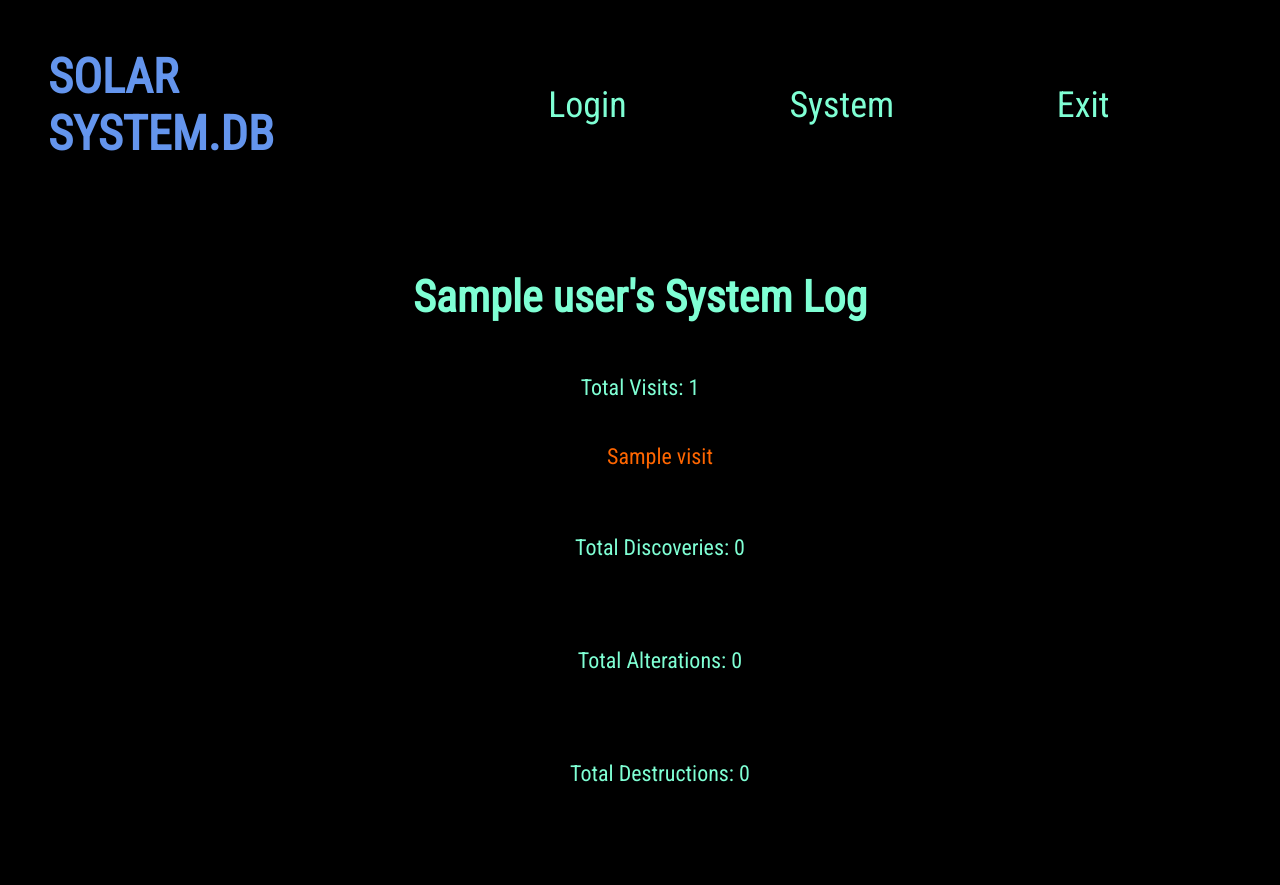
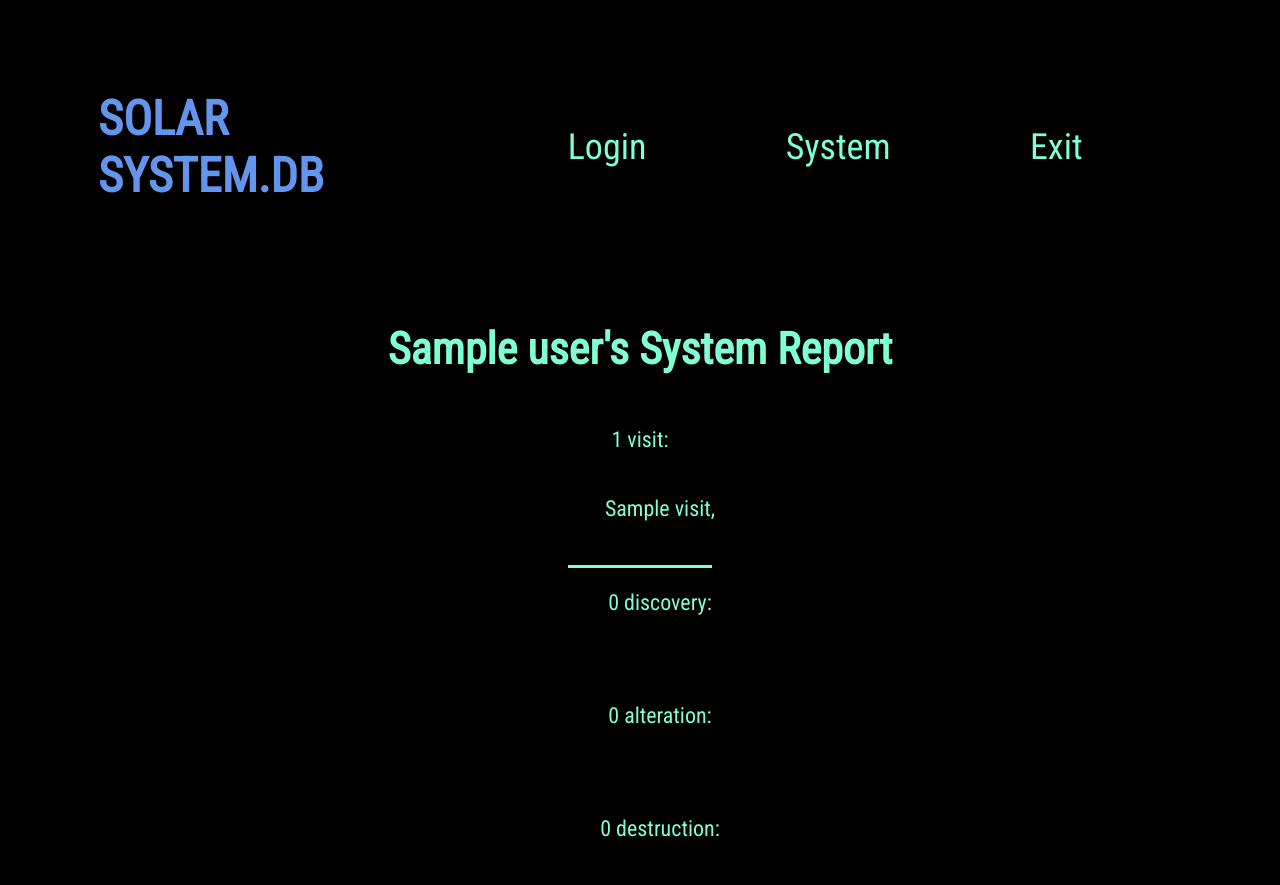
Before and after one commit to WaxenOsprey/SolarSystem.DB, a Flask app: page /exit in a window 1280 px wide. Before the commit the page ends 782 px from the top, so only its background shows below. Run offline with Flask 3, Linux system fonts and the light colour scheme; a database or web service that is not in the repository returns one stand-in record (values such as "Sample title"); some libraries are stand-ins or nearby versions.

Commit message:
css and layout changes some jinja logic at exit.html

```diff
--- a/static/style.css
+++ b/static/style.css
@@ -138,15 +170,6 @@
   background-size: cover;
 }
 
-.report > ul > li {
-  display: inline;
-}
-
-.report > ul > li > p {
-  display: inline;
-  color: #ff6600
-}
-
 .single-planet-container {
   display: flex;
   flex-direction: row-reverse;
@@ -169,3 +192,73 @@
 .moon-list > h3 {
   text-decoration: overline;
 }
+
+nav {
+  margin: 40px;
+  color: cornflowerblue;
+  border-width: 5px;
+  border-color: cornflowerblue;
+  border-style: solid;
+  border-top-style: none;
+  border-left-style: none;
+  border-right-style: none;
+  padding: 10px;
+  display: flex;
+  flex-direction: row-reverse;
+  justify-content: space-between;
+}
+
+nav > a:link {
+  text-decoration: none;
+  font-size: 36px;
+  font-weight: bolder;
+  color: cornflowerblue;
+}
+
+nav > a:visited {
+  text-decoration: none;
+  font-size: 36px;
+  font-weight: bolder;
+  color: cornflowerblue;
+}
+
+nav > a:hover {
+  text-decoration: none;
+  font-size: 36px;
+  font-weight: bolder;
+  color: hotpink;
+}
+
+.planets.nav > a:active {
+  text-decoration: none;
+  font-size: 36px;
+  font-weight: bolder;
+  color: red;
+}
+
+
+.report > ul > li {
+  display: inline;
+}
+
+.report > ul > li > p {
+  display: inline;
+}
+
+
+.discoveries-list > li > p {
+  color: rgb(0, 166, 255);
+}
+
+.discoveries-list {
+  border-top-style: solid;
+  border-color: aquamarine;
+}
+
+.alterations-list > li > p {
+  color: rgb(255, 145, 0);
+}
+
+.destructions-list > li > p {
+  color: red;
+}
--- a/templates/exit.html
+++ b/templates/exit.html
@@ -3,40 +3,54 @@
 {% block content %}
 
 <div class="report">
-    <h1>{{ user.name }}'s System Log</h1>
+    <h1>{{ user.name }}'s System Report</h1>
 
-    <p>Total Visits: {{ visits_total }}</p>
-    <ul class="visits-list">
+    {% if visits_total == 1%}
+        <p>{{ visits_total }} visit:</p>
+    {% else %}
+    <p>{{ visits_total }} visits:</p>
+    {% endif %}    <ul class="visits-list">
     {% for visit in visits %}
         <li>
-        <p class="locations">{{ visit.location }}</p>
+        <p class="locations">{{ visit.location }},</p>
         </li>
     {% endfor %}
     </ul>
 
-    <ul class="disoveries-list">
-    <p>Total Discoveries: {{ discovered_total }}</p>
+    <ul class="discoveries-list">
+        {% if discovered_total < 2 %}
+            <p>{{ discovered_total }} discovery:</p>
+        {% else %}
+            <p>{{ discovered_total }} discoveries:</p>
+        {% endif %}
     {% for discovery in discoveries %}
         <li>
-        <p class="locations"> {{ discovery.location }} </p>
+        <p class="locations"> {{ discovery.location }},</p>
         </li>
     {% endfor %}
     </ul>
 
     <ul class="alterations-list">
-    <p>Total Alterations: {{ altered_total }}</p>
+    {% if altered_total < 2 %}
+        <p>{{ altered_total }} alteration:</p>
+    {% else %}
+        <p>{{ altered_total }} alterations:</p>
+    {% endif %}
     {% for alteration in alterations %}
         <li>
-        <p class="locations"> {{ alteration.location }}</p>
+        <p class="locations"> {{ alteration.location }},</p>
         </li>
     {% endfor %}
     </ul>
 
     <ul class="destructions-list">
-    <p>Total Destructions: {{ destroyed_total }}</p>
-    {% for destruction in destructions %}
+        {% if destroyed_total < 2 %}
+            <p>{{ destroyed_total }} destruction:</p>
+        {% else %}
+            <p>{{ destroyed_total }} destructions:</p>
+        {% endif %}    {% for destruction in destructions %}
         <li>
-        <p class="locations"> {{ destruction.location }}</p>
+        <p class="locations"> {{ destruction.location }},</p>
         </li>
     {% endfor %}
     </ul>
```
Also changed, not shown: other parts of static/style.css (+57 -25 lines), templates/planets/index.html (+25 -21 lines), templates/planets/show.html (+4 -5 lines).
